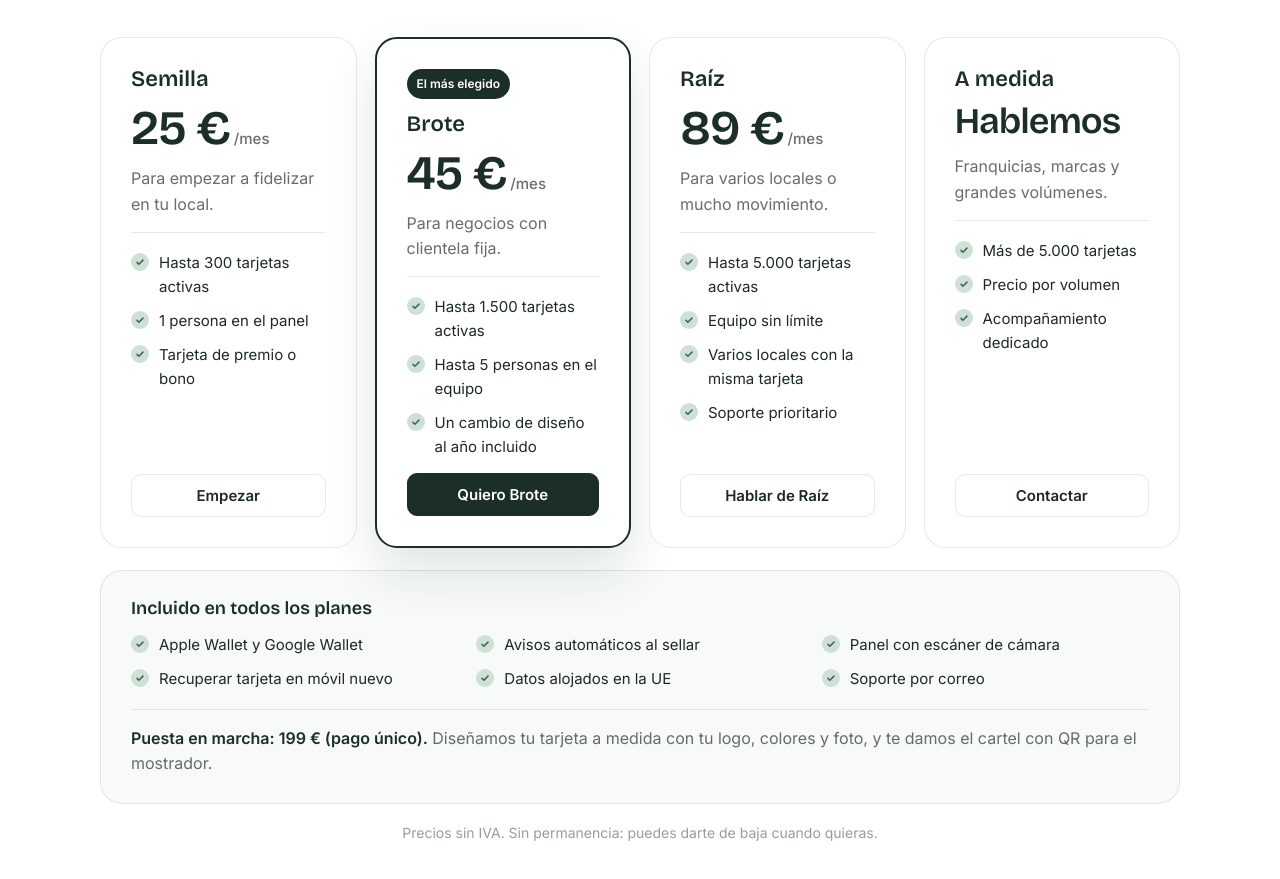
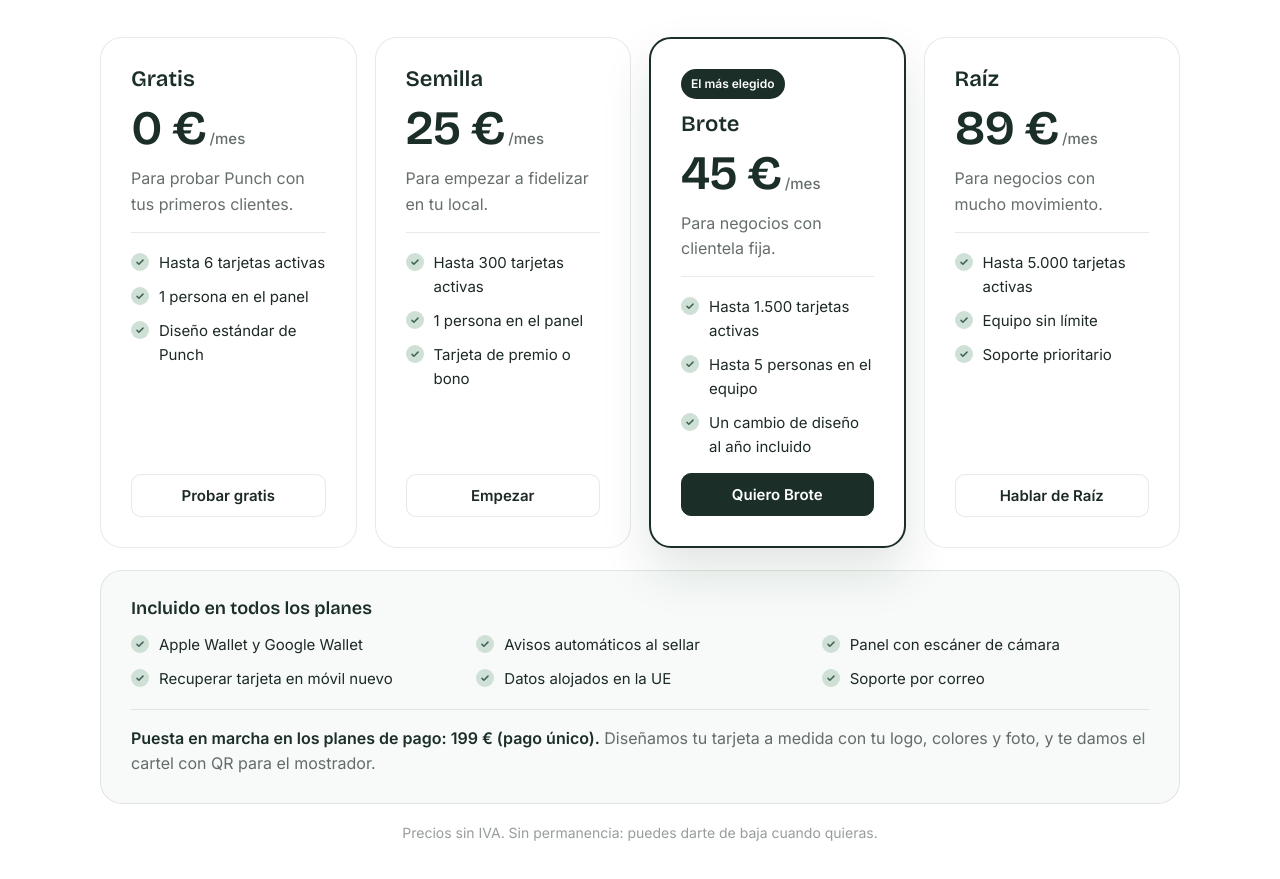
Before and after one commit to Javicas20/punchweb, a plain HTML site: page index.html in a window 1280 px wide. Shown: the part 5109-5988 px from the top of the page. Drawn offline with Linux system fonts and the light colour scheme.

Commit message:
Precios: plan gratis, Raíz sin varios locales y sin plan a medida
Co-Authored-By: Claude Opus 5.5 <noreply@anthropic.com>
Claude-Session: https://claude.ai/code/session_01PQFJ2aBZqRkU5P1ABV6ppn

```diff
--- a/index.html
+++ b/index.html
@@ -416,6 +416,13 @@
     </div>
     <div class="precios cuatro">
       <article class="plan aparece">
+        <span class="nombre">Gratis</span>
+        <span class="precio">0 €<small> /mes</small></span>
+        <p class="desc">Para probar Punch con tus primeros clientes.</p>
+        <ul><li>Hasta 6 tarjetas activas</li><li>1 persona en el panel</li><li>Diseño estándar de Punch</li></ul>
+        <a class="btn claro" href="#contacto">Probar gratis</a>
+      </article>
+      <article class="plan aparece">
         <span class="nombre">Semilla</span>
         <span class="precio">25 €<small> /mes</small></span>
         <p class="desc">Para empezar a fidelizar en tu local.</p>
@@ -433,16 +440,9 @@
       <article class="plan aparece">
         <span class="nombre">Raíz</span>
         <span class="precio">89 €<small> /mes</small></span>
-        <p class="desc">Para varios locales o mucho movimiento.</p>
-        <ul><li>Hasta 5.000 tarjetas activas</li><li>Equipo sin límite</li><li>Varios locales con la misma tarjeta</li><li>Soporte prioritario</li></ul>
+        <p class="desc">Para negocios con mucho movimiento.</p>
+        <ul><li>Hasta 5.000 tarjetas activas</li><li>Equipo sin límite</li><li>Soporte prioritario</li></ul>
         <a class="btn claro" href="#contacto">Hablar de Raíz</a>
-      </article>
-      <article class="plan aparece">
-        <span class="nombre">A medida</span>
-        <span class="precio" style="font-size:36px">Hablemos</span>
-        <p class="desc">Franquicias, marcas y grandes volúmenes.</p>
-        <ul><li>Más de 5.000 tarjetas</li><li>Precio por volumen</li><li>Acompañamiento dedicado</li></ul>
-        <a class="btn claro" href="#contacto">Contactar</a>
       </article>
     </div>
     <div class="incluido aparece">
@@ -450,7 +450,7 @@
       <ul>
         <li>Apple Wallet y Google Wallet</li><li>Avisos automáticos al sellar</li><li>Panel con escáner de cámara</li><li>Recuperar tarjeta en móvil nuevo</li><li>Datos alojados en la UE</li><li>Soporte por correo</li>
       </ul>
-      <p><strong>Puesta en marcha: 199 € (pago único).</strong> Diseñamos tu tarjeta a medida con tu logo, colores y foto, y te damos el cartel con QR para el mostrador.</p>
+      <p><strong>Puesta en marcha en los planes de pago: 199 € (pago único).</strong> Diseñamos tu tarjeta a medida con tu logo, colores y foto, y te damos el cartel con QR para el mostrador.</p>
     </div>
     <p class="nota-precio">Precios sin IVA. Sin permanencia: puedes darte de baja cuando quieras.</p>
   </section>
```
